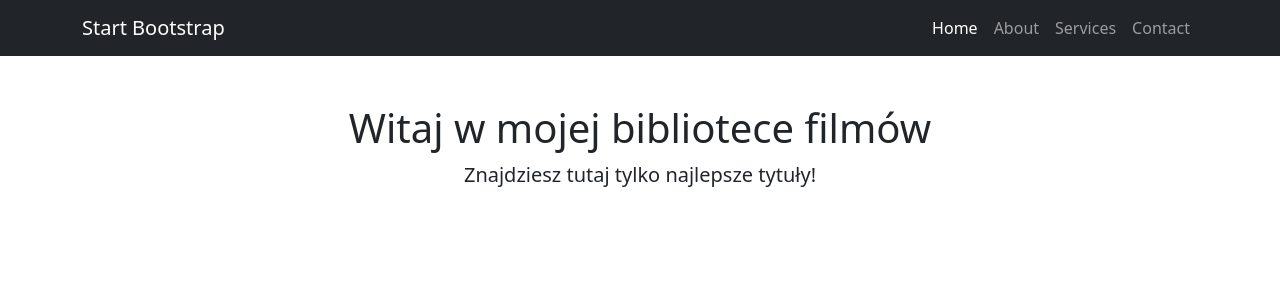
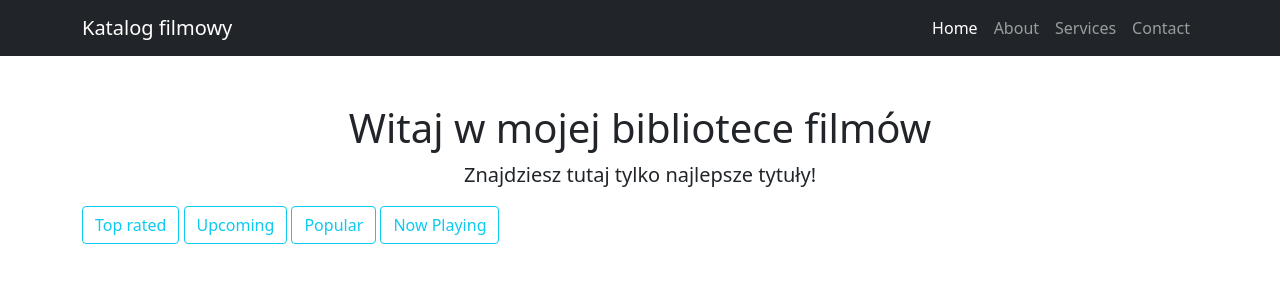
Before and after one commit to KatarzynaKuich/movies_project, a Flask app: template movie_catalogue/Templates/homepage.html in a window 1280 px wide. Shown: the top 300 px of the page. Run offline with Flask 2, Linux system fonts and the light colour scheme; the template is opened without the code that fills it, so the values that code supplies are empty; parts of the project's set-up code (start-up, migrations or seed data) failed here and were passed over.

Commit message:
added buttons

```diff
--- a/movie_catalogue/Templates/homepage.html
+++ b/movie_catalogue/Templates/homepage.html
@@ -6,6 +6,15 @@
     <div class="col-lg-12 text-center">
         <h1 class="mt-5">Witaj w mojej bibliotece filmów</h1>
         <p class="lead">Znajdziesz tutaj tylko najlepsze tytuły!</p>
+    </div>
+    <div class="col-lg-12 mb-4">
+        <a href="{{ url_for('homepage', list_type=" top_rated") }}" class="btn btn-outline-info">Top rated</a>
+
+        <a href="{{ url_for('homepage', list_type=" upcoming") }}" class="btn btn-outline-info">Upcoming</a>
+
+        <a href="{{ url_for('homepage', list_type=" popular") }}" class="btn btn-outline-info">Popular</a>
+
+        <a href="{{ url_for('homepage', list_type=" now_playing") }}" class="btn btn-outline-info">Now Playing</a>
     </div>
     {% for movie in movies %}
     <div class="col-lg-3 col-md-6 mb-4">
--- a/movie_catalogue/Templates/index.html
+++ b/movie_catalogue/Templates/index.html
@@ -5,7 +5,7 @@
     <meta name="viewport" content="width=device-width, initial-scale=1, shrink-to-fit=no">
     <meta name="description" content="">
     <meta name="author" content="">
-    <title>Bare - Start Bootstrap Template</title>
+    <title>KATALOG FILMOWY</title>
     <!-- Bootstrap core CSS -->
     <link href="https://cdn.jsdelivr.net/npm/bootstrap@5.1.3/dist/css/bootstrap.min.css" rel="stylesheet"
           integrity="sha384-1BmE4kWBq78iYhFldvKuhfTAU6auU8tT94WrHftjDbrCEXSU1oBoqyl2QvZ6jIW3" crossorigin="anonymous">
@@ -14,7 +14,7 @@
 <!-- Responsive navbar-->
 <nav class="navbar navbar-expand-lg navbar-dark bg-dark">
     <div class="container">
-        <a class="navbar-brand" href="#">Start Bootstrap</a>
+        <a class="navbar-brand" href="#">Katalog filmowy</a>
         <button class="navbar-toggler" type="button" data-bs-toggle="collapse" data-bs-target="#navbarSupportedContent"
                 aria-controls="navbarSupportedContent" aria-expanded="false" aria-label="Toggle navigation"><span
                 class="navbar-toggler-icon"></span></button>
--- a/movie_catalogue/main.py
+++ b/movie_catalogue/main.py
@@ -1,5 +1,8 @@
-from flask import Flask, render_template
+import random
+from flask import Flask, render_template,request
 import tmdb_client
+
+
 app = Flask(__name__)
 
 @app.context_processor
@@ -10,14 +13,21 @@ def utility_processor():
 
 @app.route('/')
 def homepage():
-    movies = tmdb_client.get_movies(how_many=12)
-    return render_template("homepage.html", movies=movies)
-
+    selected_list = request.args.get('list_type', "popular")
+    movies = tmdb_client.get_movies(how_many=8, list_type="popular")
+    return render_template("homepage.html", movies=movies, current_list=selected_list)
 
 @app.route("/movie/<movie_id>")
 def movie_details(movie_id):
     details = tmdb_client.get_single_movie(movie_id)
-    return render_template("movie_details.html", movie=details)
+    cast = tmdb_client.get_single_movie_cast(movie_id)
+    movie_images = tmdb_client.get_movie_images(movie_id)
+    selected_backdrop = random.choice(movie_images['backdrops'])
+    return render_template("movie_details.html", movie=details, cast=cast, selected_backdrop=selected_backdrop)
+
+
+
+
 
 if __name__ == '__main__':
     app.run(debug=True)
--- a/tmdb_client.py
+++ b/tmdb_client.py
@@ -1,24 +1,26 @@
 import requests
 
-api_token =
+api_token = "eyJhbGciOiJIUzI1NiJ9.eyJhdWQiOiI0ODMxNzEyZThlYzgxNjgyYmEzYzUxNTI4YjkzODM5YiIsInN1YiI6IjYxYmI1YzU5ZDJmNWI1MDA0MWIyN2UzZiIsInNjb3BlcyI6WyJhcGlfcmVhZCJdLCJ2ZXJzaW9uIjoxfQ.Kx8tFNbKwoydxINBmAL3xS4ARvG3J9Lo_GfpwTulakA"
 
 
 def get_popular_movies():
     endpoint = "https://api.themoviedb.org/3/movie/popular"
-    api_token = "eyJhbGciOiJIUzI1NiJ9.eyJhdWQiOiI0ODMxNzEyZThlYzgxNjgyYmEzYzUxNTI4YjkzODM5YiIsInN1YiI6IjYxYmI1YzU5ZDJmNWI1MDA0MWIyN2UzZiIsInNjb3BlcyI6WyJhcGlfcmVhZCJdLCJ2ZXJzaW9uIjoxfQ.Kx8tFNbKwoydxINBmAL3xS4ARvG3J9Lo_GfpwTulakA"
     headers = {
         "Authorization": f"Bearer {api_token}"
     }
     response = requests.get(endpoint, headers=headers)
     return response.json()
 
+
 def get_poster_url(poster_api_path, size="w342"):
     base_url = "https://image.tmdb.org/t/p/"
     return f"{base_url}{size}/{poster_api_path}"
 
-def get_movies(how_many):
+
+def get_movies(how_many,list_type):
     data = get_popular_movies()
     return data["results"][:how_many]
+
 
 def get_single_movie(movie_id):
     endpoint = f"https://api.themoviedb.org/3/movie/{movie_id}"
@@ -27,3 +29,30 @@ def get_single_movie(movie_id):
     }
     response = requests.get(endpoint, headers=headers)
     return response.json()
+
+
+def get_movie_images(movie_id):
+    endpoint = f"https://api.themoviedb.org/3/movie/{movie_id}/images"
+    headers = {
+        "Authorization": f"Bearer {api_token}"
+    }
+    response = requests.get(endpoint, headers=headers)
+    return response.json()
+
+
+def get_single_movie_cast(movie_id):
+    endpoint = f"https://api.themoviedb.org/3/movie/{movie_id}/credits"
+    headers = {
+        "Authorization": f"Bearer {api_token}"
+    }
+    response = requests.get(endpoint, headers=headers)
+    return response.json()["cast"]
+
+
+def get_movies_list(list_type):
+    endpoint = f"https://api.themoviedb.org/3/movie/{list_type}"
+    headers = {
+        "Authorization": f"Bearer {api_token}"}
+    response = requests.get(endpoint, headers=headers)
+    response.raise_for_status()
+    return response.json()
```
Also changed, not shown: movie_catalogue/Templates/movie_details.html (+8 -4 lines).
